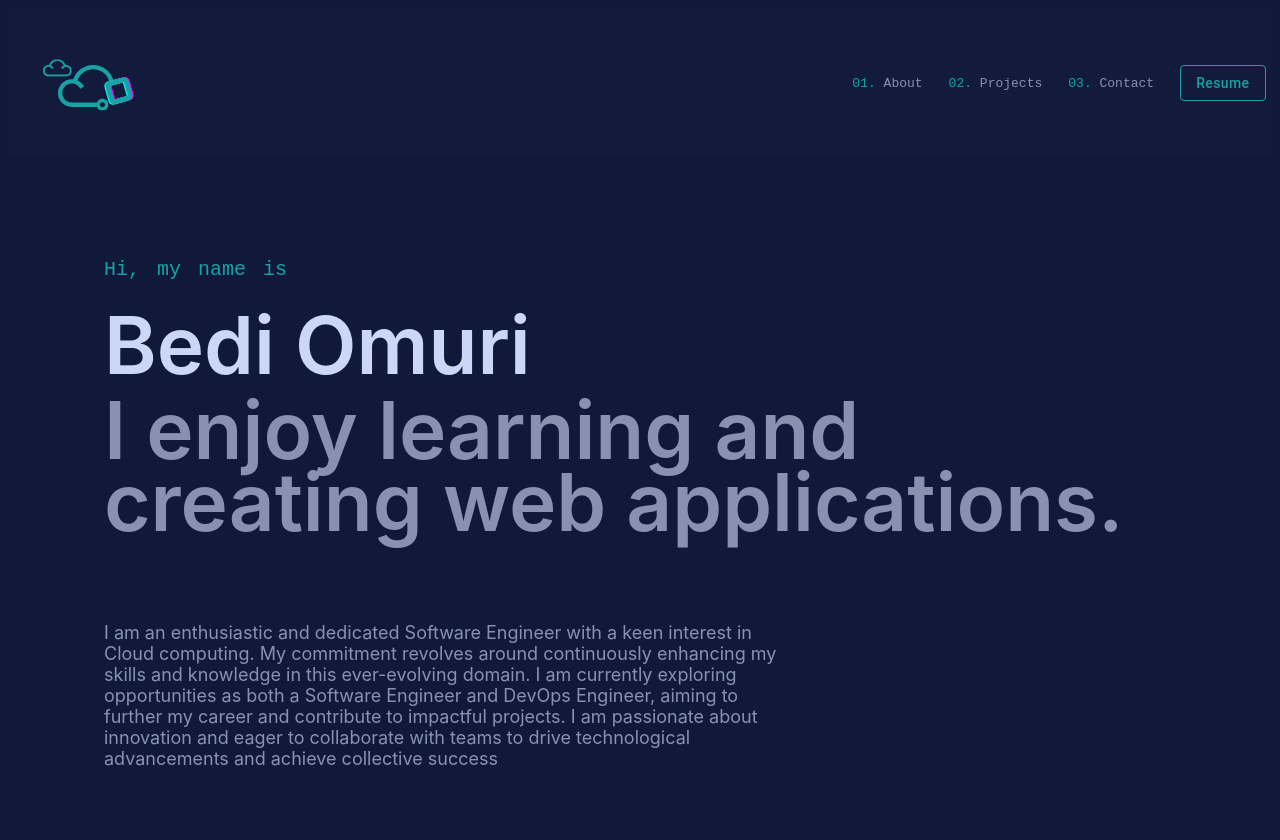
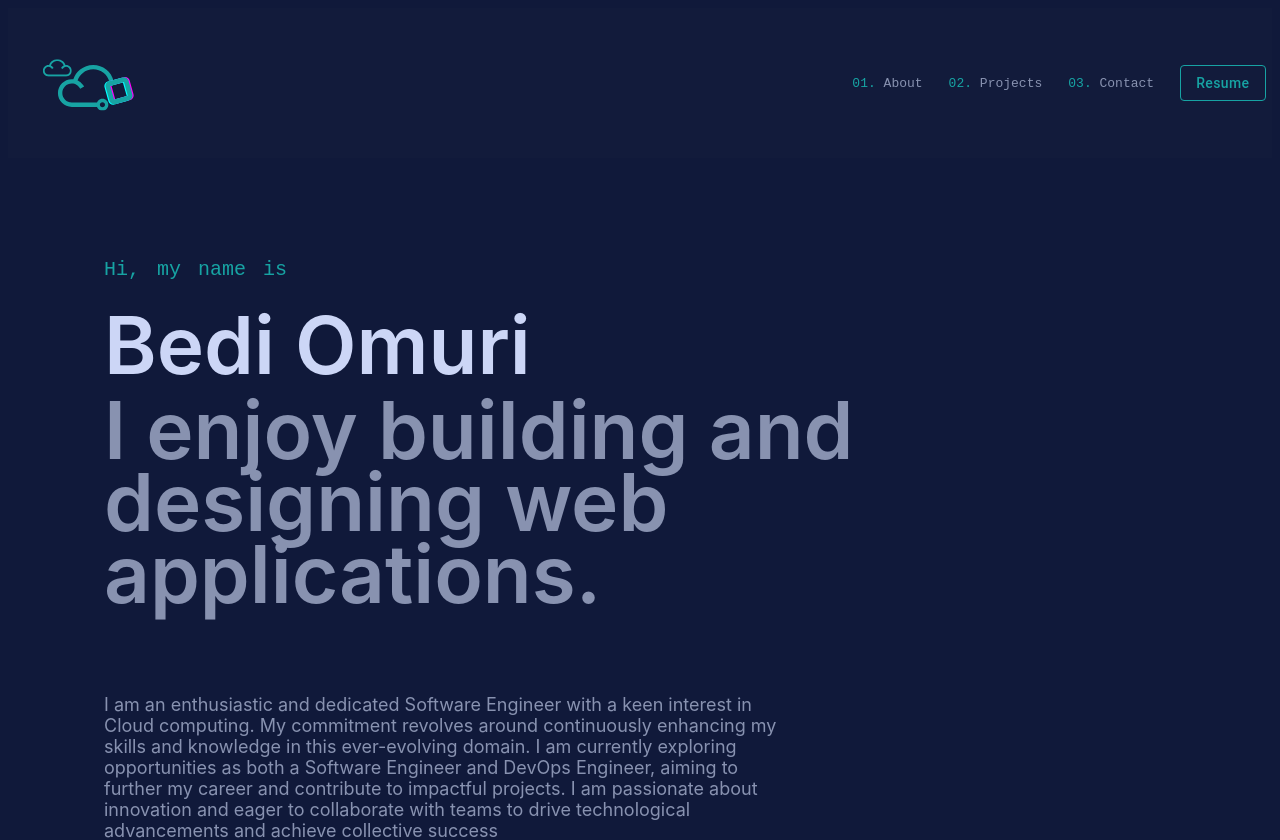
Before and after one commit to Bedi06/My-Personal-Portfolio, a React (Create React App) app: page / in a window 1280 px wide. Shown: the top 840 px of the page. Built offline with nearby package versions, Linux system fonts and the light colour scheme.

Commit message:
Update Home.js

```diff
--- a/src/components/Home.js
+++ b/src/components/Home.js
@@ -49,7 +49,7 @@ export default function Home() {
                 fontFamily: "Calibre,Inter,San Francisco,SF Pro Text",
               }}
             >
-              I enjoy learning and creating web applications.
+              I enjoy building and designing web applications.
             </h2>
             <Box
               sx={{
```
